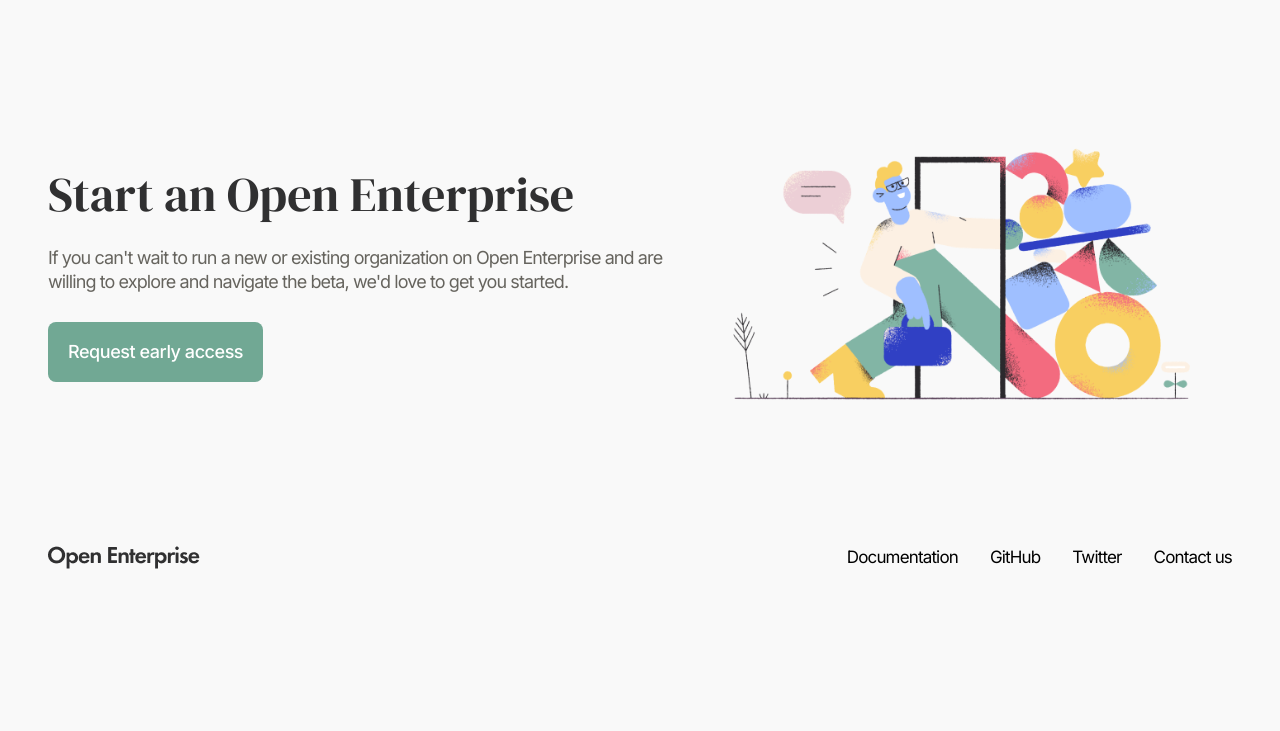
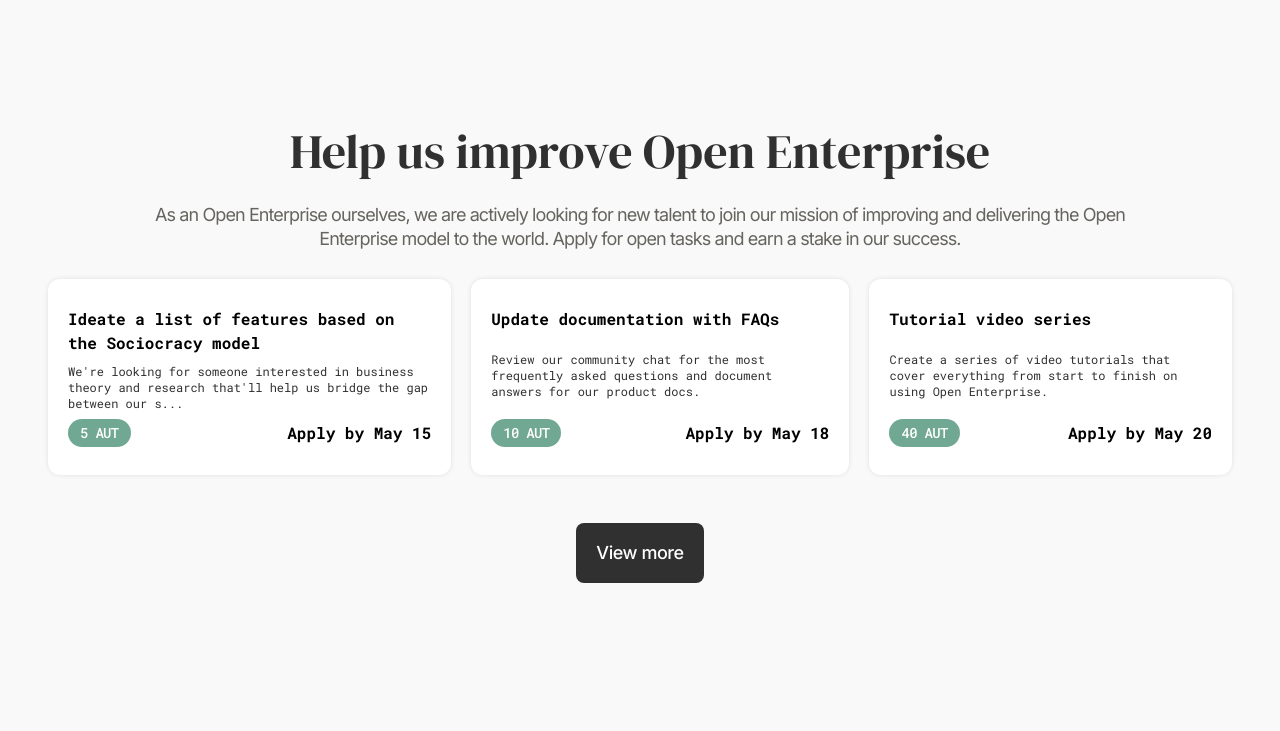
Before and after one commit to ajuteixeira/open-enterprise-lp, a React (Vite) app: page / in a window 1280 px wide. Shown: the part 2280-3011 px from the top of the page. Before the commit the page ends 2882 px from the top, so only its background shows below. Built offline with nearby package versions, Linux system fonts and the light colour scheme.

Commit message:
quinta seção, ajustes nos cards e buttons

```diff
--- a/src/components/Button.jsx
+++ b/src/components/Button.jsx
@@ -16,6 +16,10 @@ export default function Button(props) {
         props.type === "small" &&
         "w-full px-5 py-1 text-md font-mono tracking-tighter rounded-lg"
       }
+      ${
+        props.type === "small-rounded" &&
+        "px-3 py-1 text-sm font-mono tracking-tighter rounded-full"
+      }
 `}
     >
       {props.children}
--- a/src/components/Card.jsx
+++ b/src/components/Card.jsx
@@ -22,7 +22,7 @@ export default function Card(props) {
       }
       ${
         props.align === "left" &&
-        "flex flex-col items-start justify-center gap-2"
+        "flex flex-col justify-between items-start gap-2"
       }
       ${
         props.align === "between" &&
--- /dev/null
+++ b/src/components/FifthSection.jsx
@@ -0,0 +1,79 @@
+import Container from "./Container";
+import Title from "./Title";
+import Text from "./Text";
+import Card from "./Card";
+import Button from "./Button";
+
+export default function FifthSection() {
+  return (
+    <Container>
+      <div className="px-24 pb-7 flex flex-col gap-7 text-center">
+        <Title type="secondary">Help us improve Open Enterprise</Title>
+        <Text>
+          As an Open Enterprise ourselves, we are actively looking for new
+          talent to join our mission of improving and delivering the Open
+          Enterprise model to the world. Apply for open tasks and earn a stake
+          in our success.
+        </Text>
+      </div>
+      <div className="flex gap-5 justify-between">
+        <Card type="default" color="white" align="left">
+          <span className="font-mono font-bold text-base">
+            Ideate a list of features based on the Sociocracy model
+          </span>
+          <span className="font-mono text-xs text-[#303031]">
+            We're looking for someone interested in business theory and research
+            that'll help us bridge the gap between our s...
+          </span>
+          <div className="w-full flex justify-between items-center">
+            <Button color="green" type="small-rounded">
+              5 AUT
+            </Button>
+            <span className="font-mono font-bold text-base">
+              Apply by May 15
+            </span>
+          </div>
+        </Card>
+        <Card type="default" color="white" align="left">
+          <span className="font-mono font-bold text-base">
+            Update documentation with FAQs
+          </span>
+          <span className="font-mono text-xs text-[#303031]">
+            Review our community chat for the most frequently asked questions
+            and document answers for our product docs.
+          </span>
+          <div className="w-full flex justify-between items-center">
+            <Button color="green" type="small-rounded">
+              10 AUT
+            </Button>
+            <span className="font-mono font-bold text-base">
+              Apply by May 18
+            </span>
+          </div>
+        </Card>
+        <Card type="default" color="white" align="left">
+          <span className="font-mono font-bold text-base">
+            Tutorial video series
+          </span>
+          <span className="font-mono text-xs text-[#303031]">
+            Create a series of video tutorials that cover everything from start
+            to finish on using Open Enterprise.
+          </span>
+          <div className="w-full flex justify-between items-center">
+            <Button color="green" type="small-rounded">
+              40 AUT
+            </Button>
+            <span className="font-mono font-bold text-base">
+              Apply by May 20
+            </span>
+          </div>
+        </Card>
+      </div>
+      <div className="w-full mt-12 text-center">
+        <Button color="black" type="default">
+          View more
+        </Button>
+      </div>
+    </Container>
+  );
+}
--- a/src/pages/SinglePage.jsx
+++ b/src/pages/SinglePage.jsx
@@ -5,6 +5,7 @@ import FirstSection from "../components/FirstSection";
 import LastSection from "../components/LastSection";
 import SecondSection from "../components/SecondSection";
 import ThirdSection from "../components/ThirdSection";
+import Fifth from "../components/FifthSection";
 
 export default function MainPage() {
   return (
@@ -14,6 +15,7 @@ export default function MainPage() {
       <FirstSection />
       <SecondSection />
       <ThirdSection />
+      <Fifth />
       <LastSection />
       <Footer />
     </>
```
